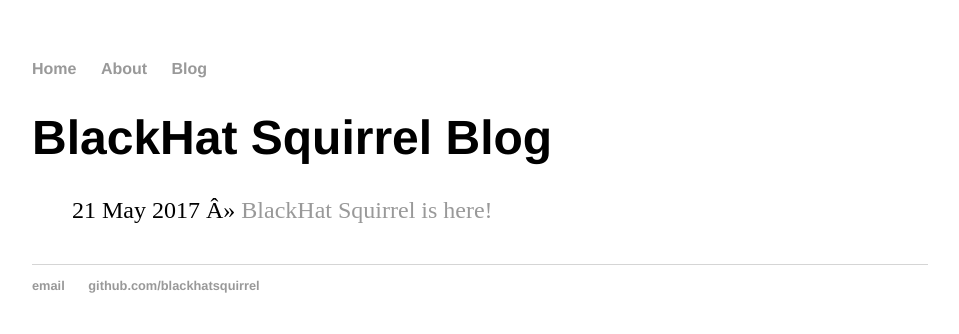
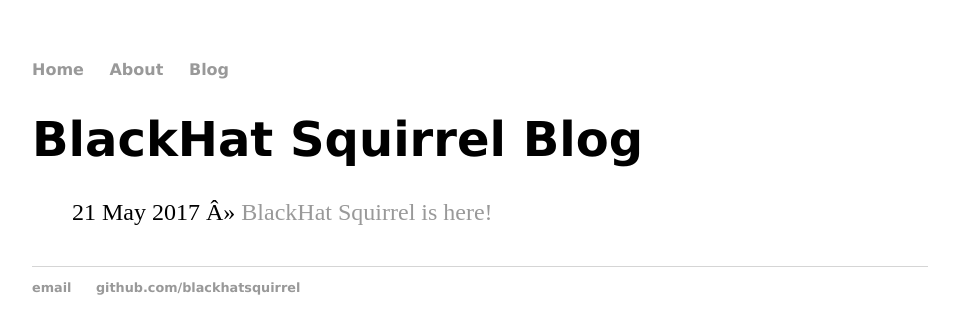
Before and after one commit to blackhatsquirrel/blackhatsquirrel.github.io, a Jekyll site: the page built from blog/index.html, in a window 1280 px wide. Shown: the top 334 px of the page, without its empty margins (160-1119 px from the left). Built offline with Jekyll 4.4.1, drawn with Linux system fonts in a browser that asks for light colours.

Commit message:
added branding

```diff
--- a/css/main.css
+++ b/css/main.css
@@ -3,7 +3,7 @@ body {
     width: 70%;
 }
 nav ul, footer ul {
-    font-family:'Helvetica', 'Arial', 'Sans-Serif';
+    font-family:'Verdana', 'Geneva', 'Sans-Serif';
     padding: 0px;
     list-style: none;
     font-weight: bold;
@@ -21,7 +21,7 @@ a:hover {
 }
 h1 {
     font-size: 3em;
-    font-family:'Helvetica', 'Arial', 'Sans-Serif';
+    font-family:'Verdana', 'Geneva', 'Sans-Serif';
 }
 p {
     font-size: 1.5em;
@@ -45,7 +45,7 @@ ul.posts li {
     width: 70%;
 }
 nav ul, footer ul {
-    font-family:'Helvetica', 'Arial', 'Sans-Serif';
+    font-family:'Verdana', 'Geneva', 'Sans-Serif';
     padding: 0px;
     list-style: none;
     font-weight: bold;
@@ -63,7 +63,7 @@ a:hover {
 }
 h1 {
     font-size: 3em;
-    font-family:'Helvetica', 'Arial', 'Sans-Serif';
+    font-family:'Verdana', 'Geneva', 'Sans-Serif';
 }
 p {
     font-size: 1.5em;
--- a/index.html
+++ b/index.html
@@ -3,6 +3,5 @@ layout: default
 title: BlackHat Squirrel
 ---
 <div class="blurb">
-	<h1>BlackHat Squirrel</h1>
-	<p>We treat your data like our nuts</p>
+	<img src="https://github.com/blackhatsquirrel/branding/raw/master/branding-white.jpg";>
 </div><!-- /.blurb -->
```
Also changed, not shown: 3 other files.
